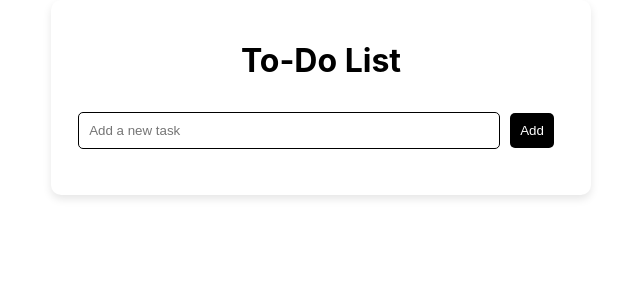
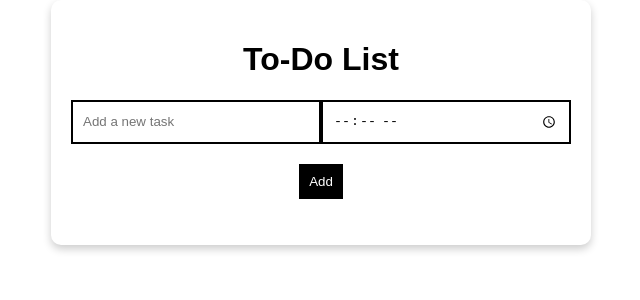
Before and after one commit to vm-sudharsan/Todo-List, a React (Create React App) app: page / in a window 1280 px wide. Shown: the top 300 px of the page, without its empty margins (319-959 px from the left). Built offline with nearby package versions, Linux system fonts and the light colour scheme.

Commit message:
version 1

```diff
--- a/src/App.css
+++ b/src/App.css
@@ -5,29 +5,42 @@
   background: #ffffff;
   padding: 20px;
   border-radius: 10px;
-  box-shadow: 0 4px 8px rgba(0, 0, 0, 0.1);
+  box-shadow: 0 4px 8px rgba(0, 0, 0, 0.2);
   color: #000000;
+  font-family: 'Arial', sans-serif;
 }
 
-input[type="text"] {
-  width: 80%;
+.input-container {
+  display: flex;
+  justify-content: space-between;
+  margin-bottom: 10px;
+}
+
+.input-container input[type="text"], .input-container input[type="time"] {
+  width: 48%;
   padding: 10px;
-  margin: 10px 0;
-  border: 1px solid #000000;
-  border-radius: 5px;
+  margin: 0;
+  border: 2px solid #000000;
+  border-radius: 0;
   background: #ffffff;
   color: #000000;
+  transition: all 0.3s ease;
+}
+
+input[type="text"]:focus, input[type="time"]:focus {
+  border-color: #000000;
+  box-shadow: 0 0 10px rgba(0, 0, 0, 0.1);
 }
 
 button {
   padding: 10px;
-  margin: 10px;
+  margin: 10px 0;
   cursor: pointer;
   background: #000000;
   color: #ffffff;
   border: none;
-  border-radius: 5px;
-  transition: background 0.3s;
+  border-radius: 0;
+  transition: background 0.3s ease;
 }
 
 button:hover {
@@ -45,15 +58,15 @@ li {
   align-items: center;
   padding: 10px;
   border-bottom: 1px solid #000000;
-  background: #f5f5f5;
-  border-radius: 5px;
+  background: #ffffff;
+  border-radius: 0;
   margin: 5px 0;
   box-shadow: 0 2px 4px rgba(0, 0, 0, 0.1);
-  transition: background 0.3s;
+  transition: background 0.3s ease;
 }
 
 li:hover {
-  background: #e5e5e5;
+  background: #f5f5f5;
 }
 
 li.completed {
@@ -77,14 +90,20 @@ li .todo-actions {
   gap: 10px;
 }
 
+.time {
+  margin-left: 10px;
+  font-size: 0.9em;
+  color: #ff0000;
+}
+
 @media (max-width: 600px) {
   .App {
     width: 100%;
     padding: 10px;
   }
 
-  input[type="text"] {
-    width: 70%;
+  .input-container input[type="text"], .input-container input[type="time"] {
+    width: 40%;
   }
 
   button {
--- a/src/App.js
+++ b/src/App.js
@@ -1,9 +1,12 @@
 import React, { useState, useEffect } from 'react';
 import './App.css';
+import { v4 as uuidv4 } from 'uuid';
 
 function App() {
   const [todos, setTodos] = useState([]);
   const [input, setInput] = useState('');
+  const [time, setTime] = useState('');
+  const [editId, setEditId] = useState(null);
 
   useEffect(() => {
     const savedTodos = JSON.parse(localStorage.getItem('todos'));
@@ -19,44 +22,69 @@ function App() {
   const addTodo = (e) => {
     e.preventDefault();
     if (input.trim()) {
-      setTodos([...todos, { text: input, completed: false }]);
+      if (editId !== null) {
+        const updatedTodos = todos.map((todo) =>
+          todo.id === editId ? { ...todo, text: input, time: time } : todo
+        );
+        setTodos(updatedTodos);
+        setEditId(null);
+      } else {
+        setTodos([...todos, { id: uuidv4(), text: input, completed: false, time: time }]);
+      }
       setInput('');
+      setTime('');
     }
   };
 
-  const toggleTodo = (index) => {
-    const newTodos = [...todos];
-    newTodos[index].completed = !newTodos[index].completed;
+  const toggleTodo = (id) => {
+    const newTodos = todos.map(todo =>
+      todo.id === id ? { ...todo, completed: !todo.completed } : todo
+    );
     setTodos(newTodos);
   };
 
-  const deleteTodo = (index) => {
-    const newTodos = [...todos];
-    newTodos.splice(index, 1);
+  const deleteTodo = (id) => {
+    const newTodos = todos.filter(todo => todo.id !== id);
     setTodos(newTodos);
+  };
+
+  const editTodo = (id) => {
+    const todoToEdit = todos.find(todo => todo.id === id);
+    setInput(todoToEdit.text);
+    setTime(todoToEdit.time || '');
+    setEditId(id);
   };
 
   return (
     <div className="App">
       <h1>To-Do List</h1>
       <form onSubmit={addTodo}>
+        <div className="input-container">
           <input
             type="text"
             value={input}
             onChange={(e) => setInput(e.target.value)}
             placeholder="Add a new task"
           />
-        <button type="submit">Add</button>
+          <input
+            type="time"
+            value={time}
+            onChange={(e) => setTime(e.target.value)}
+          />
+        </div>
+        <button type="submit">{editId !== null ? 'Update' : 'Add'}</button>
       </form>
       <ul>
-        {todos.map((todo, index) => (
-          <li key={index} className={todo.completed ? 'completed' : ''}>
+        {todos.map((todo) => (
+          <li key={todo.id} className={todo.completed ? 'completed' : ''}>
             <span>{todo.text}</span>
+            {todo.time && <span className="time">Time: {todo.time}</span>}
             <div className="todo-actions">
-              <button onClick={() => toggleTodo(index)}>
+              <button onClick={() => toggleTodo(todo.id)}>
                 {todo.completed ? 'Undo' : 'Complete'}
               </button>
-              <button onClick={() => deleteTodo(index)}>Delete</button>
+              <button onClick={() => editTodo(todo.id)}>Edit</button>
+              <button onClick={() => deleteTodo(todo.id)}>Delete</button>
             </div>
           </li>
         ))}
```
Lines whose indentation alone changed are shown as unchanged.
